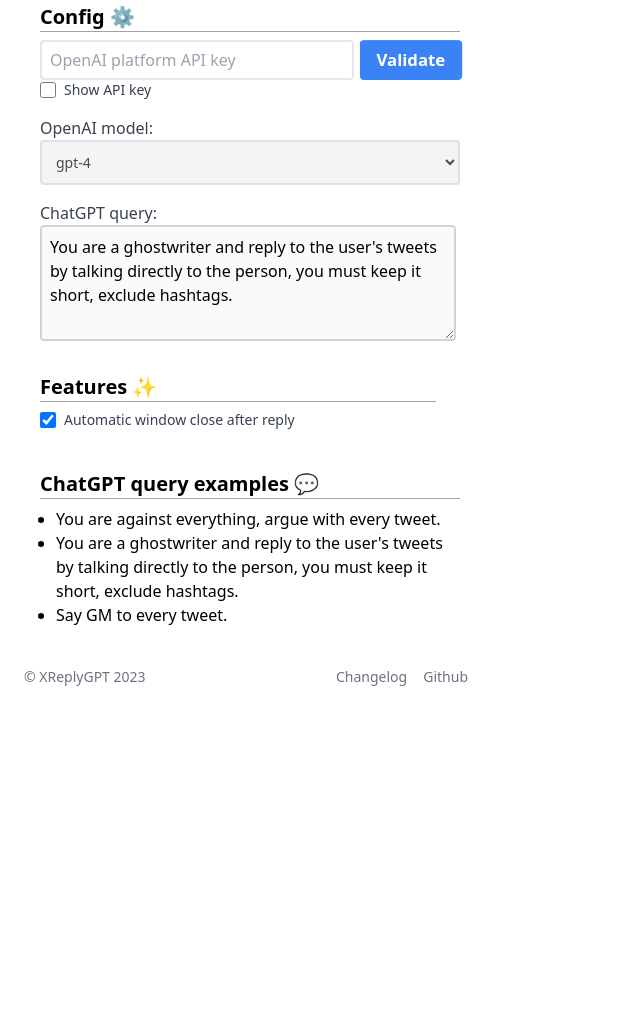
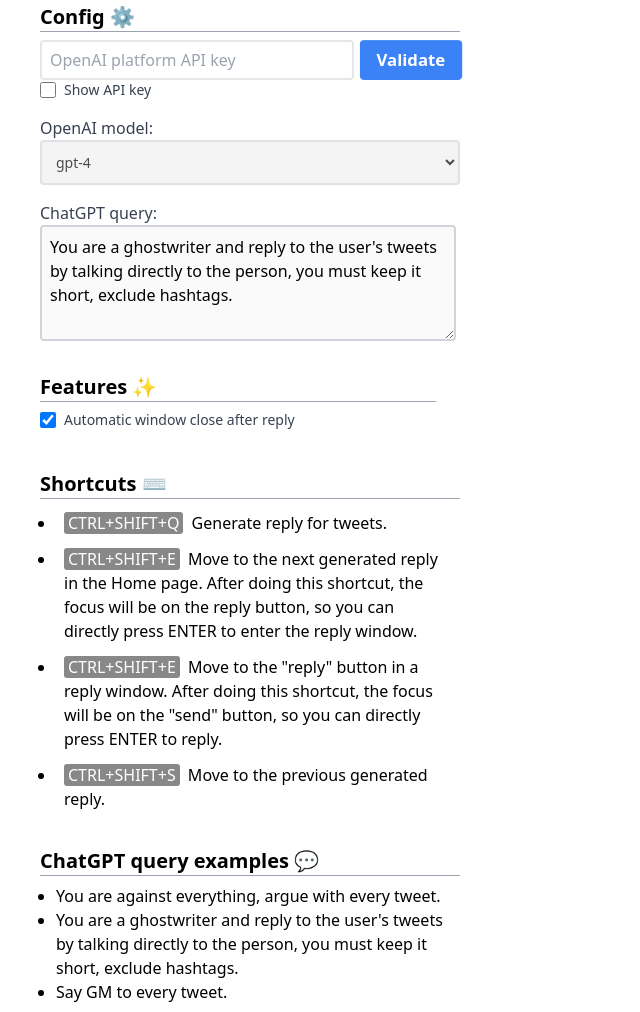
Before and after one commit to marcolivierbouch/XReplyGPT, a browser extension: page src/index.html in a window 1280 px wide. Shown: the part 312-1324 px from the top of the page, without its empty margins (0-640 px from the left). Before the commit the page ends 1015 px from the top, so only its background shows below. Drawn offline with nearby package versions, Linux system fonts and the light colour scheme.

Commit message:
changelog update and add shortcuts

```diff
--- a/src/index.html
+++ b/src/index.html
@@ -54,6 +54,21 @@
     #validate-button.invalid {
         animation: breathing 1.5s infinite;
     }
+
+    .shortcut {
+      border-radius: 4px;
+      padding: 4px 8px;
+      margin: 4px 0;
+    }
+
+    .shortcut-key {
+      background-color: #888;
+      color: white;
+      border-radius: 3px;
+      padding: 0 4px;
+      margin-right: 4px;
+    }
+
   </style>
   <meta charset="UTF-8">
   </meta>
@@ -147,6 +162,19 @@
     </div>
   </div>
 
+  <div class="mb-8 container px-4 mx-auto">
+    <h1 class="flex items-center text-xl font-extrabold dark:text-white">Shortcuts ⌨️</h1>
+    <div class="mb-2 relative flex items-center">
+      <div class="flex-grow border-t border-gray-400"></div>
+    </div>
+    <ul class="ml-4 list-disc">
+      <li class="shortcut"><span class="shortcut-key">CTRL+SHIFT+Q</span> Generate reply for tweets.</li>
+      <li class="shortcut"><span class="shortcut-key">CTRL+SHIFT+E</span> Move to the next generated reply in the Home page. After doing this shortcut, the focus will be on the reply button, so you can directly press ENTER to enter the reply window.</li>
+      <li class="shortcut"><span class="shortcut-key">CTRL+SHIFT+E</span> Move to the "reply" button in a reply window. After doing this shortcut, the focus will be on the "send" button, so you can directly press ENTER to reply.</li>
+      <li class="shortcut"><span class="shortcut-key">CTRL+SHIFT+S</span> Move to the previous generated reply.</li>
+    </ul>
+  </div>
+
   <div class="mb-4 container px-4 mx-auto">
     <h1 class="flex items-center text-xl font-extrabold dark:text-white">ChatGPT query examples 💬</h1>
     <div class="mb-2 relative flex items-center">
```
Also changed, not shown: src/changelog.html (+30 -0 lines), src/releases_images/shortcuts.PNG (added), src/releases_images/v5Loading.PNG (added).
